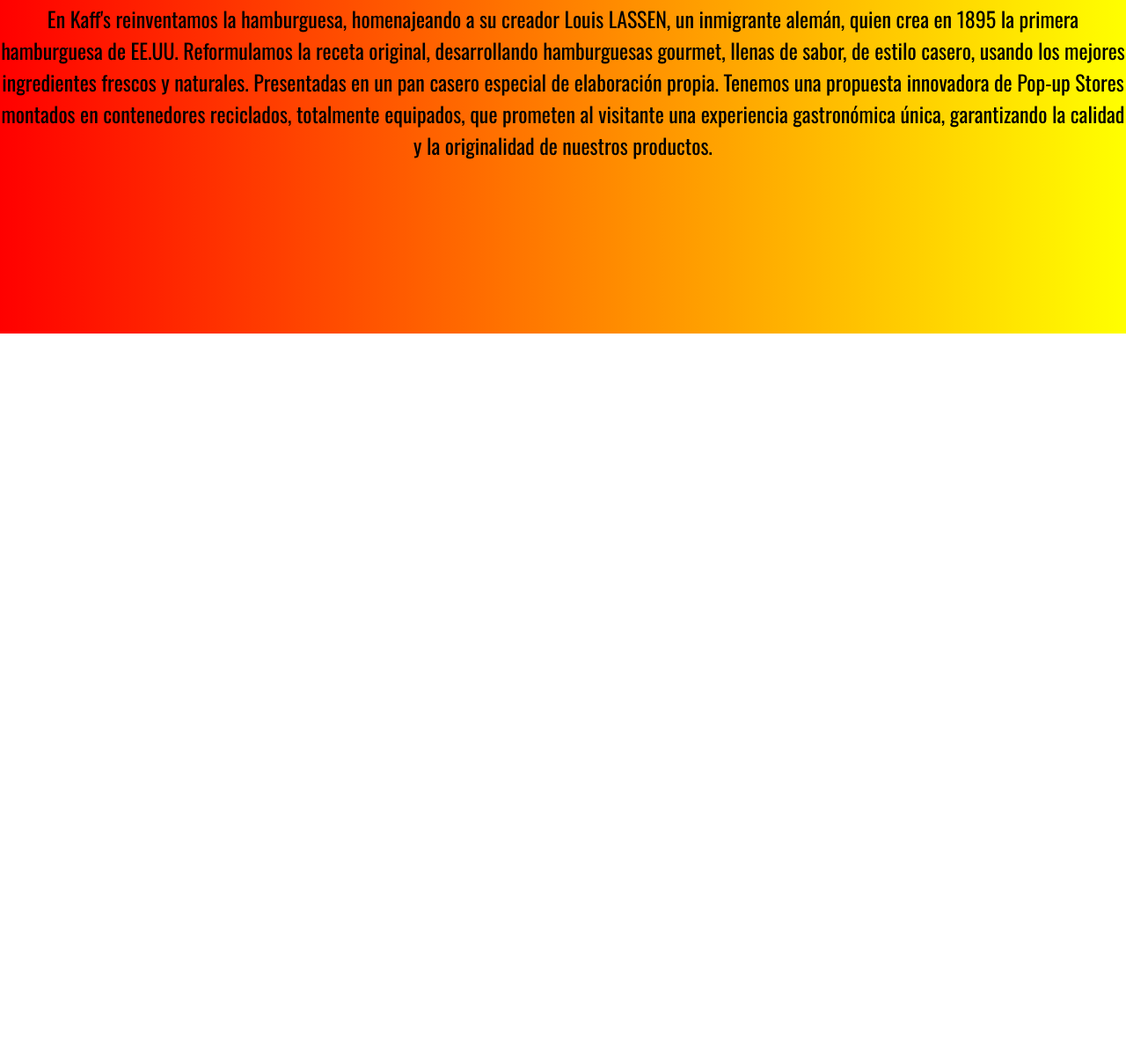
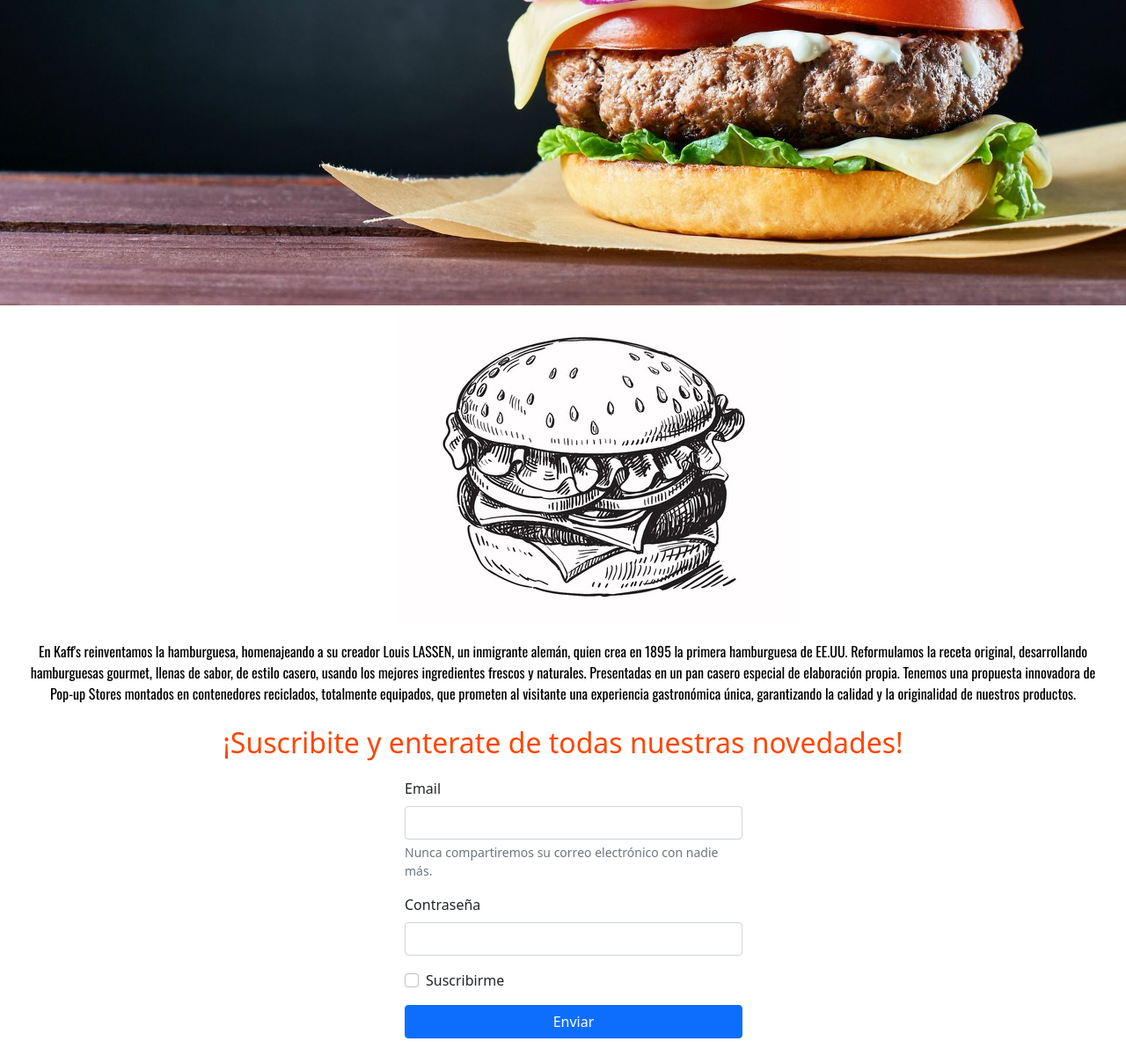
Before and after one commit to SabrinaOstapchuk/PF, a plain HTML site: page index.html in a window 1280 px wide. Shown: the part 421-1621 px from the top of the page at 88% size. Before the commit the page ends 800 px from the top, so only its background shows below. Drawn offline with nearby package versions, Linux system fonts and the light colour scheme; a web font is replaced by a local one.

Commit message:
cambios en inicio

```diff
--- a/css/estilos.css
+++ b/css/estilos.css
@@ -150,33 +150,53 @@
     color: white;
 }
 
-.titulo {
+.contenedor {
+    position: relative;
+    display: inline-block;
+}
+.titulo{
     color: white;
     font-size: 15rem;
     font-family: 'Comforter Brush';
-    margin-top: 20vh auto;
-    margin-right: 150px;
-    margin-left: 150px;
     text-align: center;
+    position: absolute;
+    top: 10px;
+    left: 10px;
 }
 
 .fondo {
-    background-image: linear-gradient(to right, red , yellow);
-    height: 100vh;
+    height: 50%;
     width: 100%;
     display: flex;
-}
-.container {
-    margin-right: 0px;
-    margin-left: 0px;
-    width: 100%;
-    height: 100vh;
 }
 
 .parrafo {
     text-align: center;
     font-family: 'Oswald';
-    font-size: 1.5rem;
+    font-size: 1rem;
     color: black;
     box-sizing: border-box;
+    margin-top: 20px;
+    margin-right: 20px;
+    margin-left: 20px;
+    margin-bottom: 20px;
 }
+
+.ilustracion {
+    text-align: center;
+    margin-left: 450px;
+
+}
+
+.suscripcion {
+    text-align: center;
+    font-size: 2rem;
+    color: orangered;
+}
+
+.form {
+    margin-left: 460px;
+    margin-bottom: 20px;
+    box-sizing: border-box;
+    width: 30%;
+}
--- a/index.html
+++ b/index.html
@@ -7,7 +7,7 @@
     <link rel="stylesheet" type="text/css" href="css/estilos.css">
     <title>Kaff's</title>
   </head>
-  <body class="fondo">
+  <body>
 <div>
   <ul class="nav">
     <li class="nav-item">
@@ -23,11 +23,38 @@
       <a class="nav-link" href="#">Contacto</a>
     </li>
   </ul>
-  <p class="titulo">Kaff's</p>
-  <div class="parrafo">
+</div>
+<div class="contenedor">
+  <img class="fondo" src="imagenes/fondohamb.jpg" alt="hamburguesa">
+  <div class="titulo">Kaff's</div>
+</div>
+<div>
+  <img class="ilustracion" src="imagenes/ilustracion.jpg" alt="ilustracion de hamburguesa">
+</div>
+ <div class="parrafo">
     En Kaff's reinventamos la hamburguesa, homenajeando a su creador Louis LASSEN, un inmigrante alemán, quien crea en 1895 la primera hamburguesa de EE.UU. Reformulamos la receta original, desarrollando hamburguesas gourmet, llenas de sabor, de estilo casero, usando los mejores ingredientes frescos y naturales. Presentadas en un pan casero especial de elaboración propia. Tenemos una propuesta innovadora de Pop-up Stores montados en contenedores reciclados, totalmente equipados, que prometen al visitante una experiencia gastronómica única, garantizando la calidad y la originalidad de nuestros productos.
   </div>
-</div>
+  <div>
+    <p class="suscripcion">¡Suscribite y enterate de todas nuestras novedades!</p>
+    <form>
+  <div class="form mb-3">
+    <label for="exampleInputEmail1" class="form-label">Email</label>
+    <input type="email" class="form-control" id="exampleInputEmail1" aria-describedby="emailHelp">
+    <div id="emailHelp" class="form-text">Nunca compartiremos su correo electrónico con nadie más.
+  </div>
+  </div>
+  <div class="form mb-3">
+    <label for="exampleInputPassword1" class="form-label">Contraseña</label>
+    <input type="password" class="form-control" id="exampleInputPassword1">
+  </div>
+  <div class="form mb-3 form-check">
+    <input type="checkbox" class="form-check-input" id="exampleCheck1">
+    <label class="form-check-label" for="exampleCheck1">Suscribirme</label>
+  </div>
+  <button type="submit" class="form btn btn-primary">Enviar</button>
+    </form>
+  </div>
+
 
 
 
```
Also changed, not shown: imagenes/fondohamb.jpg (added), imagenes/ilustracion.jpg (added).
